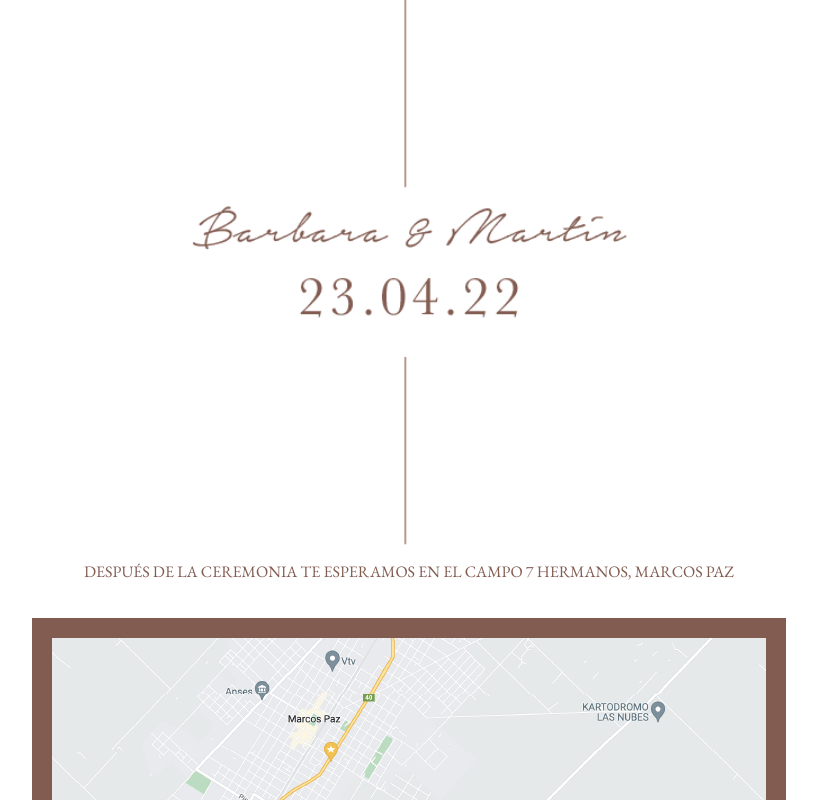
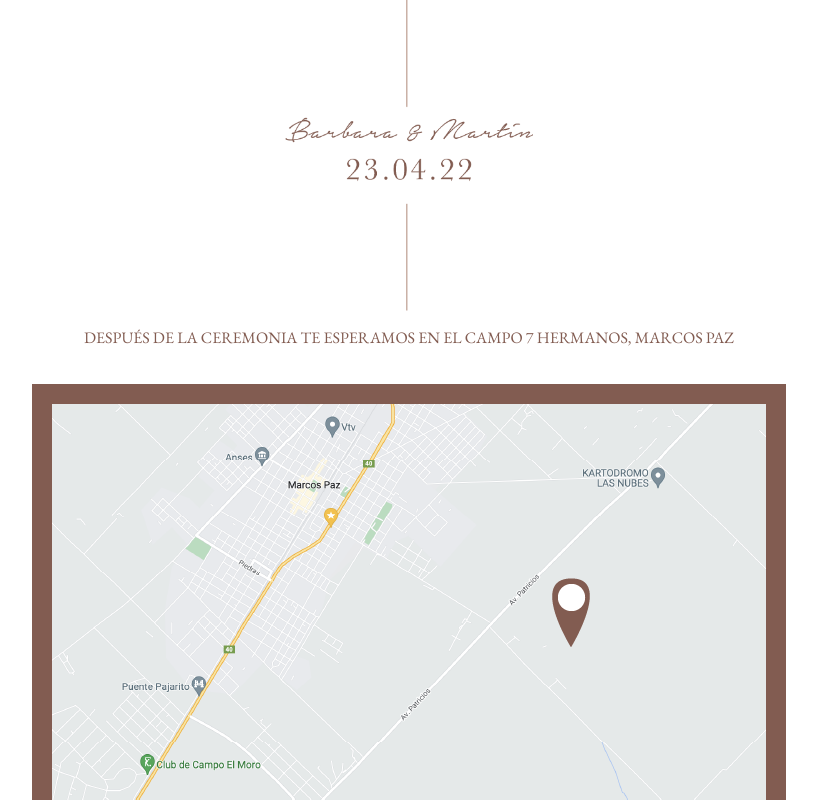
Before and after one commit to barbarakrzisnik/wed-invite, a React (Create React App) app: page / in a window 1280 px wide. Shown: the top 800 px of the page, without its empty margins (231-1048 px from the left). Built offline with nearby package versions, Linux system fonts and the light colour scheme.

Commit message:
imagen desktop

```diff
--- a/src/App.scss
+++ b/src/App.scss
@@ -11,7 +11,7 @@ body {
     align-items: center;
     width: 100%;
     .imagen {
-        width: 70%;
+        width: 40%;
         display: flex;
         justify-content: center;
         img {
```
